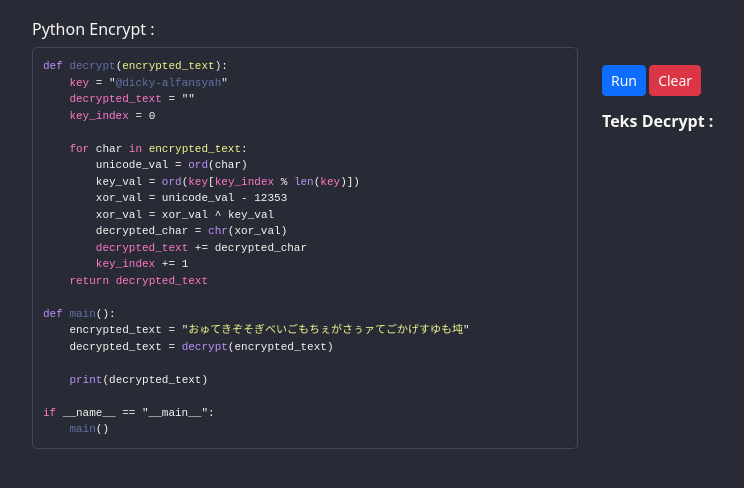
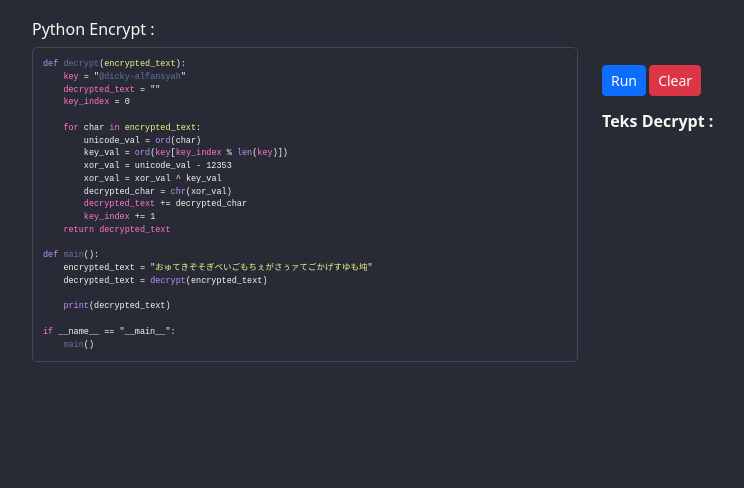
Before and after one commit to dicky-alfansyah/MyLove, a plain HTML site: page index.html in a window 1280 px wide. Shown: the whole page, without its empty margins (50-794 px from the left). Drawn offline with nearby package versions, Linux system fonts and the light colour scheme.

Commit message:
Update style.css

```diff
--- a/style.css
+++ b/style.css
@@ -20,7 +20,7 @@ body {
     margin: 0;
     white-space: pre-wrap;
     font-family: "Courier New", monospace;
-    font-size: 11px;
+    font-size: 8.5px;
     color: #f8f8f2;
 }
 
```
